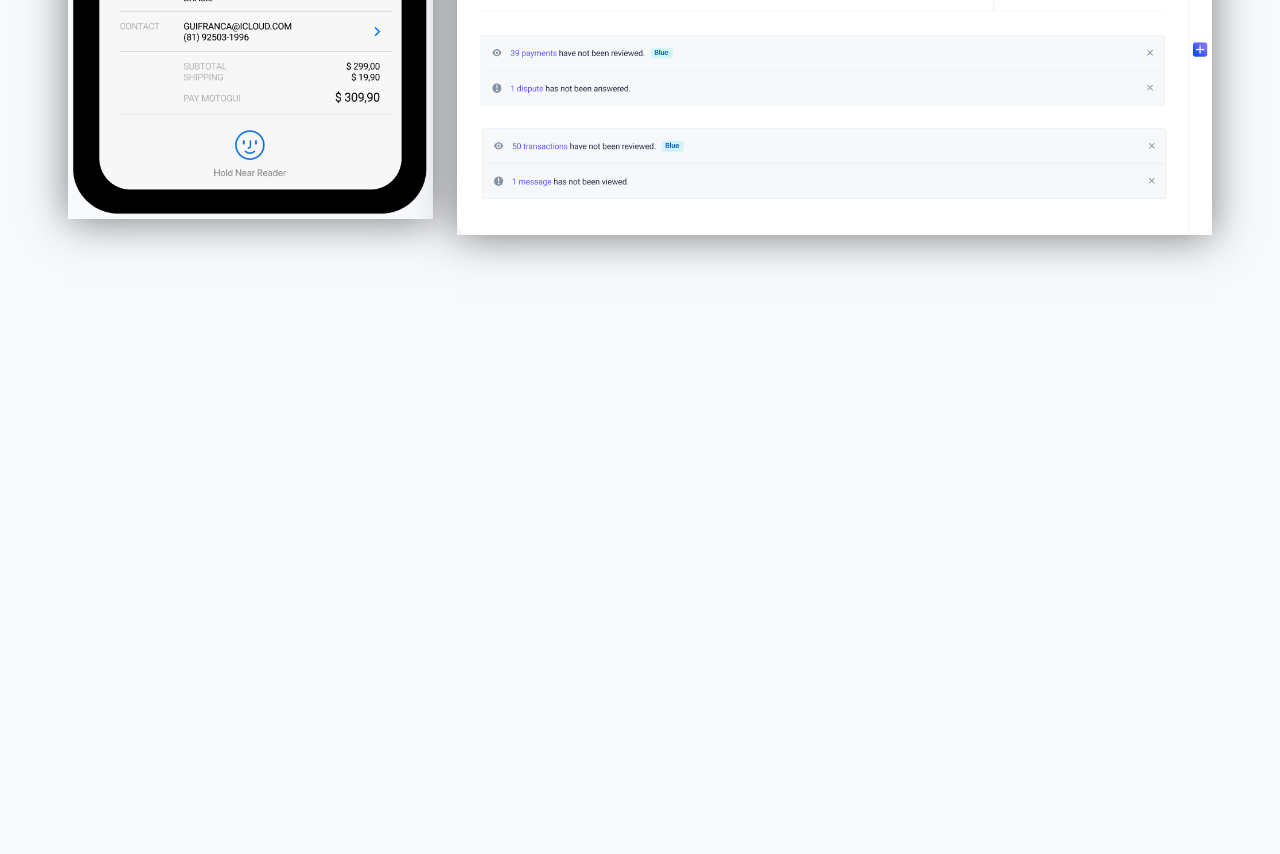
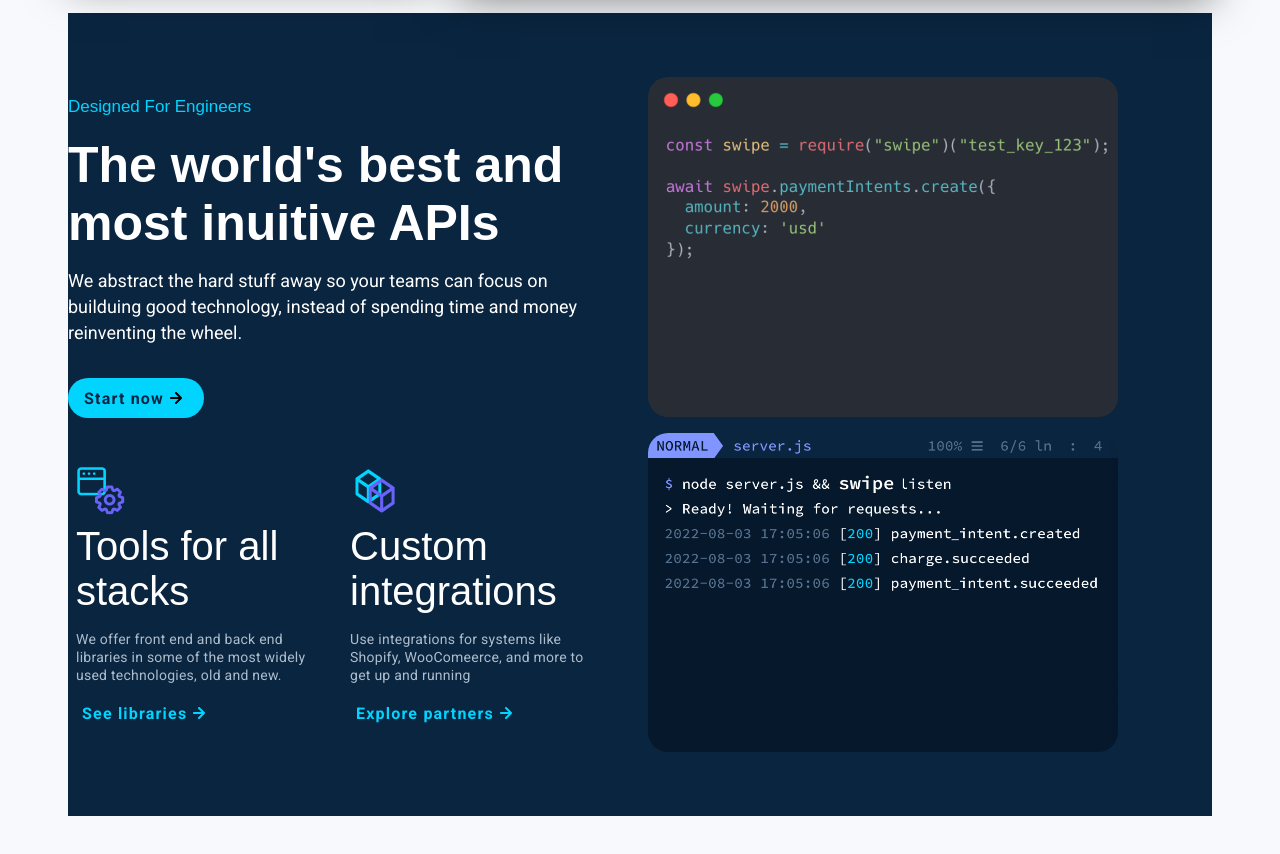
Before and after one commit to petermoyano/4, a plain HTML site: page index.html in a window 1280 px wide. Shown: the part 2563-3417 px from the top of the page. Before the commit the page ends 2878 px from the top, so only its background shows below. Drawn offline with Linux system fonts and the light colour scheme; a web font is replaced by a local one.

Commit message:
Integrations section

```diff
--- a/index.css
+++ b/index.css
@@ -64,7 +64,7 @@ h1 {
 h2 {
     font-family: var(--heading-font);
     font-weight: 600;
-    font-size: var(--h3-size);
+    font-size: var(--h2-size);
     margin: 0;
     width: 100%;
 }
@@ -358,3 +358,42 @@ main {
     width: 100%;
     box-shadow: var(--standard-box-shadow);
 }
+
+/* INTEGRATION STYLES */
+.integrations-section {
+    color: var(--text-light);
+    background-color: var(--primary-accent);
+    padding: var(--spacing-xl) 0;
+}
+
+.integrations-section .primary-button {
+    color: var(--primary-accent);
+    background-color: var(--blue-1);
+    margin: var(--spacing-md) 0;
+}
+.integrations-section .primary-button:hover {
+    background-color: var(--bg-white);
+}
+
+.integrations-section .card-container {
+    display: flex;
+    margin: var(--spacing-lg) 0;
+}
+
+.integrations-section .card-container .card {
+    width: 50%;
+}
+
+.integrations-section .secondary-button {
+    color: var(--blue-1);
+}
+
+#api-code {
+    width: 470px;
+    margin: 0 0 var(--spacing-md) 0;
+    border-radius: 20px;
+}
+#terminal-code {
+    width: 470px;
+    border-radius: 20px;
+}
--- a/index.html
+++ b/index.html
@@ -105,40 +105,6 @@
                         Start now
                         <img src="assets/arrow-right-light.svg" alt="" />
                     </button>
-                    <div class="card-container">
-                        <div class="card">
-                            <img
-                                class="icon"
-                                src="assets/tools-icon.png"
-                                alt=""
-                            />
-                            <h3>Tools for all stacks</h3>
-                            <p class="secondary-text">
-                                We offer front end and back end libraries in
-                                some of the most widely used technologies, old
-                                and new.
-                                <button class="secondary-button">
-                                    Start Now
-                                </button>
-                            </p>
-                        </div>
-                        <div class="card">
-                            <img
-                                class="icon"
-                                src="assets/tools-icon.png"
-                                alt=""
-                            />
-                            <h3>Tools for all stacks</h3>
-                            <p class="secondary-text">
-                                We offer front end and back end libraries in
-                                some of the most widely used technologies, old
-                                and new.
-                                <button class="secondary-button">
-                                    Start Now
-                                </button>
-                            </p>
-                        </div>
-                    </div>
                 </div>
             </div>
             <div class="graphic-section">
@@ -159,6 +125,68 @@
                     </div>
                 </div>
             </div>
+            <!-- INTEGRATION SECTION -->
+            <div class="integrations-section">
+                <div class="section-container two-column">
+                    <div class="col-left">
+                        <p class="subtitle2">Designed For Engineers</p>
+                        <h2>The world's best and most inuitive APIs</h2>
+                        <p>
+                            We abstract the hard stuff away so your teams can
+                            focus on builduing good technology, instead of
+                            spending time and money reinventing the wheel.
+                        </p>
+                        <button class="primary-button with-icon">
+                            Start now<img src="assets/arrow-right-dark.svg" />
+                        </button>
+                        <div class="card-container">
+                            <div class="card">
+                                <img
+                                    src="assets/tools-icon.png"
+                                    alt=""
+                                    class="icon"
+                                />
+                                <h3>Tools for all stacks</h3>
+                                <p class="secondary-text">
+                                    We offer front end and back end libraries in
+                                    some of the most widely used technologies,
+                                    old and new.
+                                </p>
+                                <button class="secondary-button with-icon">
+                                    See libraries<img
+                                        src="assets/arrow-right-blue.svg"
+                                    />
+                                </button>
+                            </div>
+                            <div class="card">
+                                <img
+                                    src="assets/cube-icon.png"
+                                    alt=""
+                                    class="icon"
+                                />
+                                <h3>Custom integrations</h3>
+                                <p class="secondary-text">
+                                    Use integrations for systems like Shopify,
+                                    WooComeerce, and more to get up and running
+                                </p>
+                                <button class="secondary-button with-icon">
+                                    Explore partners<img
+                                        src="assets/arrow-right-blue.svg"
+                                    />
+                                </button>
+                            </div>
+                        </div>
+                    </div>
+                    <div class="col-right">
+                        <img src="assets/api-code.png" alt="" id="api-code" />
+                        <img
+                            src="assets/terminal-code.png"
+                            alt=""
+                            id="terminal-code"
+                        />
+                    </div>
+                </div>
+            </div>
         </main>
     </body>
 </html>
```
